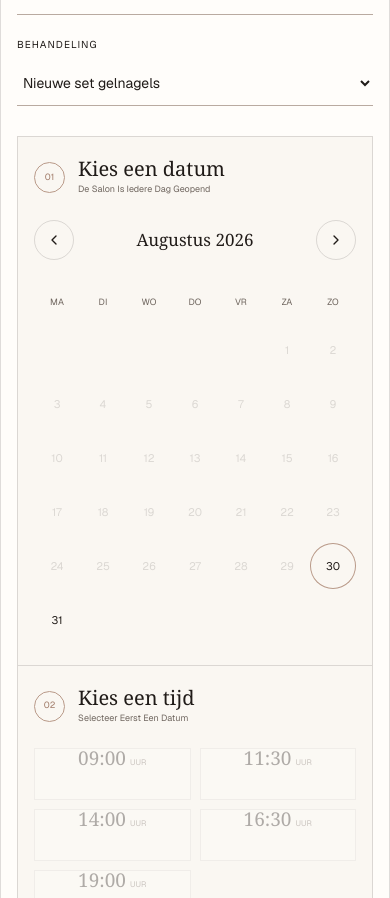
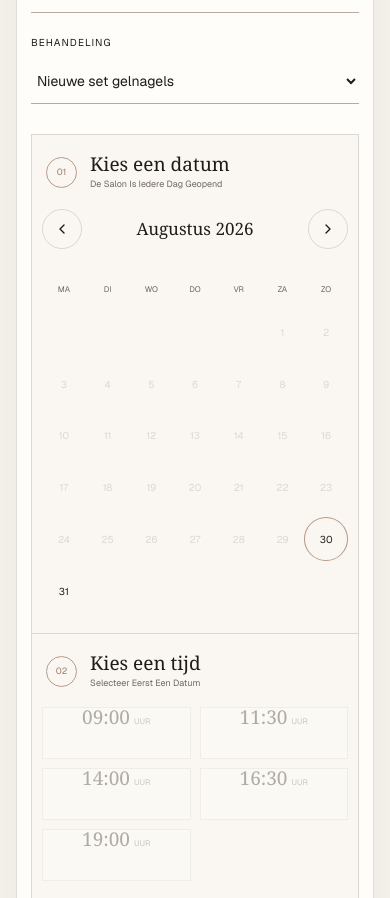
Before and after one commit to tonicoded/nailsbywyjona, a Next.js app: page /afspraak in a window 390 px wide. Shown: the part 2060-2958 px from the top of the page. Built offline with nearby package versions, Linux system fonts and the light colour scheme.

Commit message:
Fix mobile overflow and responsive calendar

```diff
--- a/app/globals.css
+++ b/app/globals.css
@@ -15,14 +15,19 @@
 }
 
 * { box-sizing: border-box; }
-html { scroll-behavior: smooth; }
+html { max-width: 100%; overflow-x: hidden; overflow-x: clip; overscroll-behavior-x: none; scroll-behavior: smooth; }
 body {
   margin: 0;
+  width: 100%;
+  max-width: 100%;
   overflow-x: hidden;
+  overflow-x: clip;
+  overscroll-behavior-x: none;
   background: var(--cream);
   color: var(--ink);
   font-family: var(--font-geist-sans), Arial, Helvetica, sans-serif;
 }
+main { width: 100%; max-width: 100%; overflow-x: hidden; overflow-x: clip; }
 a { color: inherit; text-decoration: none; }
 img { display: block; }
 button, input, select, textarea { font: inherit; }
@@ -263,13 +268,13 @@
 .form-note { margin: 15px 0 0; color: var(--muted); font-size: 10px; }
 .booking-form-upgraded { padding: 42px; box-shadow: 0 28px 80px rgba(32,27,24,.07); }
 .booking-details-grid { display: grid; grid-template-columns: 1fr 1fr; gap: 25px 22px; padding-block: 34px; }
-.booking-honeypot { position: absolute !important; left: -9999px !important; width: 1px !important; height: 1px !important; overflow: hidden !important; }
+.booking-honeypot { position: fixed !important; inset: 0 auto auto 0 !important; width: 1px !important; height: 1px !important; padding: 0 !important; overflow: hidden !important; clip-path: inset(50%) !important; white-space: nowrap !important; pointer-events: none !important; }
 .booking-details-grid label, .booking-notes { display: flex; flex-direction: column; gap: 9px; }
 .booking-details-grid label > span, .booking-notes > span { font-size: 10px; letter-spacing: .11em; text-transform: uppercase; }
 .booking-details-grid input, .booking-details-grid select, .booking-notes textarea { width: 100%; min-width: 0; border: 0; border-bottom: 1px solid #b9aaa0; border-radius: 0; outline: 0; padding: 12px 2px; background: transparent; color: var(--ink); font-size: 14px; }
 .booking-details-grid input:focus, .booking-details-grid select:focus, .booking-notes textarea:focus { border-color: var(--ink); }
 .booking-notes textarea { resize: vertical; }
-.appointment-picker { display: grid; grid-template-columns: 1fr .86fr; border: 1px solid var(--line); background: #faf7f2; }
+.appointment-picker { display: grid; grid-template-columns: 1fr .86fr; width: 100%; max-width: 100%; min-width: 0; overflow: hidden; border: 1px solid var(--line); background: #faf7f2; }
 .calendar-panel, .time-panel { min-width: 0; padding: 28px; }
 .time-panel { border-left: 1px solid var(--line); }
 .picker-label { display: flex; align-items: center; gap: 13px; margin-bottom: 24px; }
@@ -277,8 +282,9 @@
 .picker-label > div { display: flex; flex-direction: column; gap: 4px; }
 .picker-label strong { font: 400 20px/1 Georgia, serif; }
 .picker-label small { color: var(--muted); font-size: 9px; line-height: 1.35; text-transform: capitalize; }
-.booking-calendar { --cell-size: 40px; width: 100%; padding: 0; }
-.booking-calendar .rdp-months, .booking-calendar .rdp-month, .booking-calendar .rdp-month_grid { width: 100%; }
+.booking-calendar { --cell-size: 40px; width: 100%; max-width: 100%; min-width: 0; overflow: hidden; padding: 0; }
+.booking-calendar .rdp-root, .booking-calendar .rdp-months, .booking-calendar .rdp-month, .booking-calendar .rdp-month_grid { width: 100%; max-width: 100%; min-width: 0; }
+.booking-calendar .rdp-month_grid { table-layout: fixed; }
 .booking-calendar .rdp-month_caption { height: 40px; margin-bottom: 10px; }
 .booking-calendar .rdp-caption_label { font: 400 17px/1 Georgia, serif; text-transform: capitalize; }
 .booking-calendar .rdp-button_previous, .booking-calendar .rdp-button_next { border: 1px solid var(--line); border-radius: 50%; background: transparent; }
@@ -464,8 +470,8 @@
   .values-grid article:last-child { min-height: 440px; border-bottom: 1px solid var(--line); }
   .simple-cta { min-height: 490px; padding-inline: 12px; }
   .planner-section { padding-block: 88px; gap: 36px; }
-  .booking-form { padding: 24px 18px; margin-inline: -16px; }
-  .booking-form-upgraded { padding: 24px 16px; }
+  .booking-form { width: 100%; max-width: 100%; min-width: 0; padding: 22px 14px; margin: 0; overflow: hidden; }
+  .booking-form-upgraded { padding: 22px 14px; box-shadow: 0 18px 50px rgba(32,27,24,.06); }
   .form-heading { flex-direction: column; }
   .form-grid { grid-template-columns: 1fr; gap: 24px; }
   .form-grid label { min-width: 0; }
@@ -473,10 +479,15 @@
   .form-full { grid-column: auto; }
   .submit-button { width: 100%; min-height: 50px; justify-content: center; gap: 10px; }
   .booking-details-grid { grid-template-columns: 1fr; gap: 22px; padding-block: 30px; }
-  .appointment-picker { grid-template-columns: 1fr; }
-  .calendar-panel, .time-panel { padding: 22px 16px; }
+  .appointment-picker { grid-template-columns: minmax(0, 1fr); }
+  .calendar-panel, .time-panel { width: 100%; max-width: 100%; padding: 20px 10px; }
   .time-panel { border-left: 0; border-top: 1px solid var(--line); }
-  .booking-calendar { --cell-size: min(10.5vw, 40px); }
+  .picker-label { margin-bottom: 18px; padding-inline: 4px; }
+  .picker-label strong { font-size: 19px; }
+  .booking-calendar { --cell-size: min(40px, calc((100vw - 84px) / 7)); }
+  .booking-calendar .rdp-month_caption { height: var(--cell-size); }
+  .booking-calendar .rdp-weekday { min-width: 0; padding-block: 8px; font-size: 8px; }
+  .booking-calendar .rdp-day_button { min-width: 0 !important; padding: 0; font-size: 10px; }
   .time-slots { grid-template-columns: repeat(2, 1fr); }
   .booking-submit-row { flex-direction: column; align-items: stretch; }
   .booking-submit-row > p { max-width: none; text-align: center; }
--- a/components/ui/calendar.tsx
+++ b/components/ui/calendar.tsx
@@ -48,7 +48,7 @@
         ...formatters,
       }}
       classNames={{
-        root: cn('w-fit', defaultClassNames.root),
+        root: cn('w-full min-w-0 max-w-full', defaultClassNames.root),
         months: cn(
           'relative flex flex-col gap-4 md:flex-row',
           defaultClassNames.months,
```
